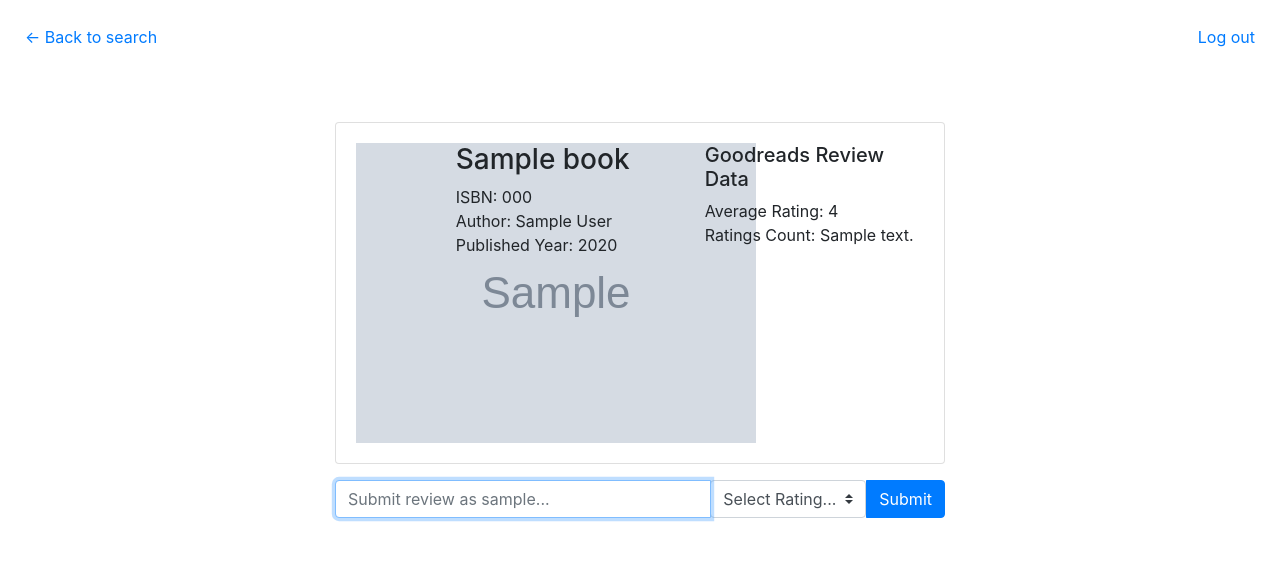
After one commit to Catyousha/cs50web, a Flask app: template project1/templates/details.html in a window 1280 px wide. The commit adds this page. Shown: the top 561 px of the page. Run offline with Flask 2, Linux system fonts and the light colour scheme; the template is opened without the code that fills it: most values are stand-ins (such as "Sample title", 1, 10 or a date in 2020); grey boxes marked "Sample" are stand-in pictures; some libraries are stand-ins or nearby versions.

Commit message:
Add details page

```diff
--- a/project1/application.py
+++ b/project1/application.py
@@ -1,11 +1,13 @@
 import os
 
-from flask import Flask, session, render_template, request, url_for, redirect
+from flask import Flask, session, jsonify, render_template, request, url_for, redirect
 from flask_session import Session
 from sqlalchemy import create_engine
 from sqlalchemy.orm import scoped_session, sessionmaker
 from passlib.hash import sha256_crypt
 import requests
+import xmltodict
+import json
 
 app = Flask(__name__)
 
@@ -25,7 +27,7 @@ db = scoped_session(sessionmaker(bind=engine))
 
 @app.route("/", methods=['GET','POST'])
 def index():
-    if  session.get("user_data") is None:
+    if session.get("user_data") is None:
         return redirect(url_for('login'))
     else:
         return render_template("search.html")
@@ -42,6 +44,16 @@ def result():
         books = db.execute("SELECT * FROM books WHERE isbn LIKE :src OR title LIKE :src OR author LIKE :src",{"src": "%"+searchItem+"%"}).fetchall()
 
     return render_template("result.html", books=books)
+
+@app.route("/details/<string:isbn>")
+def details(isbn):
+    if session.get("user_data") is None:
+        return redirect(url_for('login'))
+
+    book = db.execute("SELECT * FROM books WHERE isbn = :s", {"s": isbn}).fetchone()
+    xml_res = requests.get("https://www.goodreads.com/search/index.xml", params={"key": 'KJ1y2SMO2Tvh7UfI7ldw', "q": isbn})
+    data = xmltodict.parse(xml_res.text)
+    return render_template("details.html", username = session['user_name'], book=book, data=data['GoodreadsResponse']['search']['results']['work'])
 
 @app.route("/register", methods = ['POST', 'GET'])
 def register():
@@ -76,6 +88,7 @@ def login():
 
             if(sha256_crypt.verify(password, accpass.password)):
                 session["user_data"] = accpass.user_id
+                session["user_name"] = accpass.username
                 return redirect(url_for('index'))
             else:
                 return render_template("login.html", messages="Wrong Password!")
--- a/project1/requirements.txt
+++ b/project1/requirements.txt
@@ -2,3 +2,5 @@ Flask
 Flask-Session
 psycopg2-binary
 SQLAlchemy
+passlib
+xmltodict
--- /dev/null
+++ b/project1/templates/details.html
@@ -0,0 +1,70 @@
+{% extends "layout.html" %}
+
+{% block title %}
+{{book.title}} | BookCheck
+{% endblock %}
+
+{% block style %}
+<style>
+form{
+    width: 50% !important;
+}
+header{
+    padding: 25px;
+    width: 100%;
+}
+</style>
+{% endblock %}
+
+{% block body %}
+
+<header>
+        <a href="{{url_for('index')}}">&#8592; Back to search</a>
+        <a style="float: right;" href="{{url_for('login')}}">Log out</a>
+</header>
+
+<div class="container-fluid mt-5">
+    <div class="row justify-content-center align-items-center">
+        <div class="col-6">
+            <div class="card">
+                <div class="card-body">
+                    <div class="row">
+                        <div class="col-2">
+                            <img src="{{data['best_book']['image_url']}}">
+                        </div>
+                        <div class="col-5">
+                            <h3>{{book.title}}</h3>
+                            <p>ISBN: {{book.isbn}}<br>
+                                Author: {{book.author}}<br>
+                                Published Year: {{book.year}}</p>
+                        </div>
+                        <div class="col-5">
+                            <h5>Goodreads Review Data</h5>
+                            <p>Average Rating: {{data['average_rating']}}
+                            <br>Ratings Count: {{data['ratings_count']['#text']}}</p>
+                        </div>
+                    </div>
+                </div>
+            </div>
+        </div>
+    </div>
+</div>
+
+<form class="container mt-3" method="POST" action="{{url_for('details',isbn=book.isbn)}}" autocomplete="off">
+<div class="input-group">
+        <input name="reviews" type="text" class="form-control" placeholder="Submit review as {{username}}..." required autofocus>
+        <div class="input-group-append">
+                <select class="custom-select" required>
+                        <option value=0 selected>Select Rating...</option>
+                        <option value=1>1 Star</option>
+                        <option value=2>2 Stars</option>
+                        <option value=3>3 Stars</option>
+                        <option value=4>4 Stars</option>
+                        <option value=5>5 Stars</option>
+                </select>
+            <button class="btn btn-primary" type="submit">Submit</button>
+        </div>
+    </div>
+</form>
+
+{% endblock %}
--- a/project1/templates/result.html
+++ b/project1/templates/result.html
@@ -20,7 +20,7 @@ header{
 
 <header>
         <a href="{{url_for('index')}}">&#8592; Back to search</a>
-        <a style="float: right;" href="#">Log out</a>
+        <a style="float: right;" href="{{url_for('login')}}">Log out</a>
 </header>
 
 <form class="container mt-3" method="GET" action="{{url_for('result')}}">
@@ -44,8 +44,8 @@ header{
                     <h3>{{book.title}}</h3>
                     <p>ISBN: {{book.isbn}}<br>
                     Author: {{book.author}}<br>
-                    Year: {{book.year}}</p>
-                    <a style="float: right;" href="#">Details</a>
+                    Published Year: {{book.year}}</p>
+                    <a style="float: right;" href="{{url_for('details',isbn = book.isbn)}}">Details</a>
                 </div>
             </div>
         </div>
```
Also changed, not shown: 2 other files.
